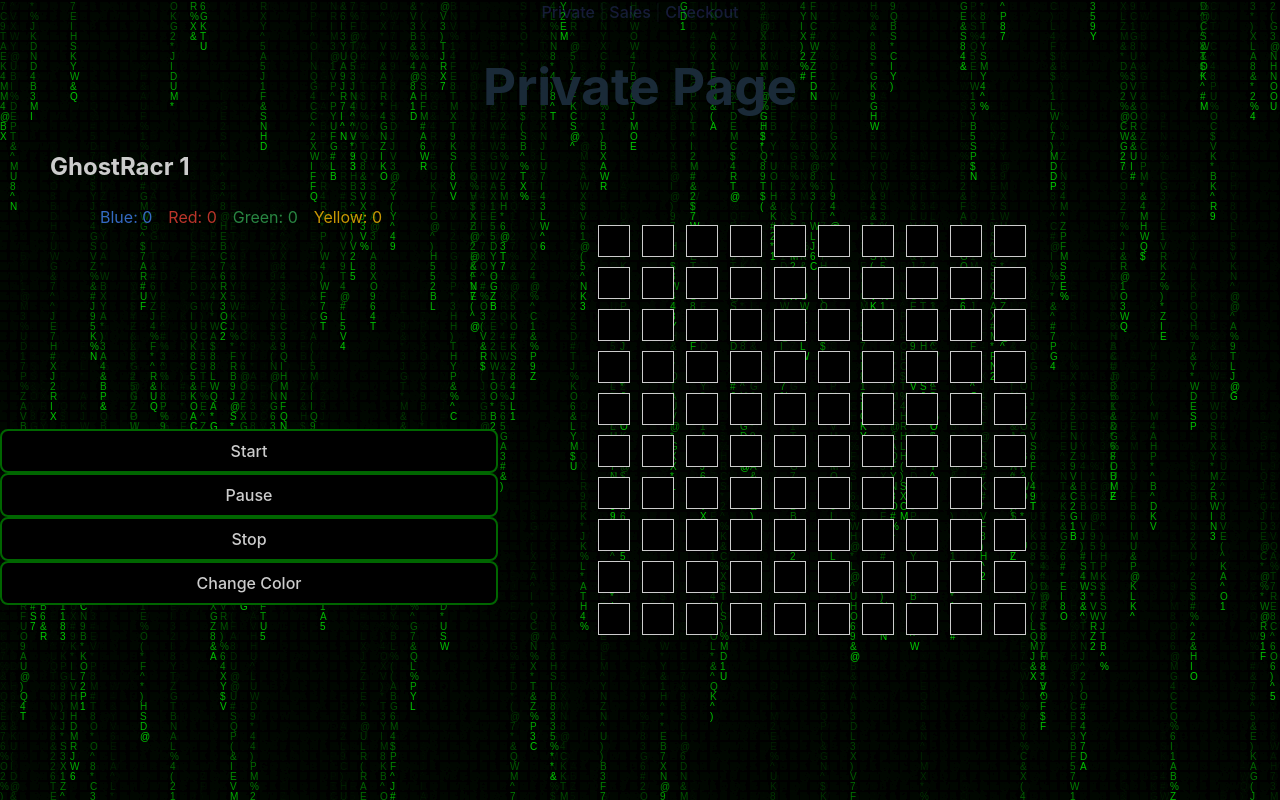
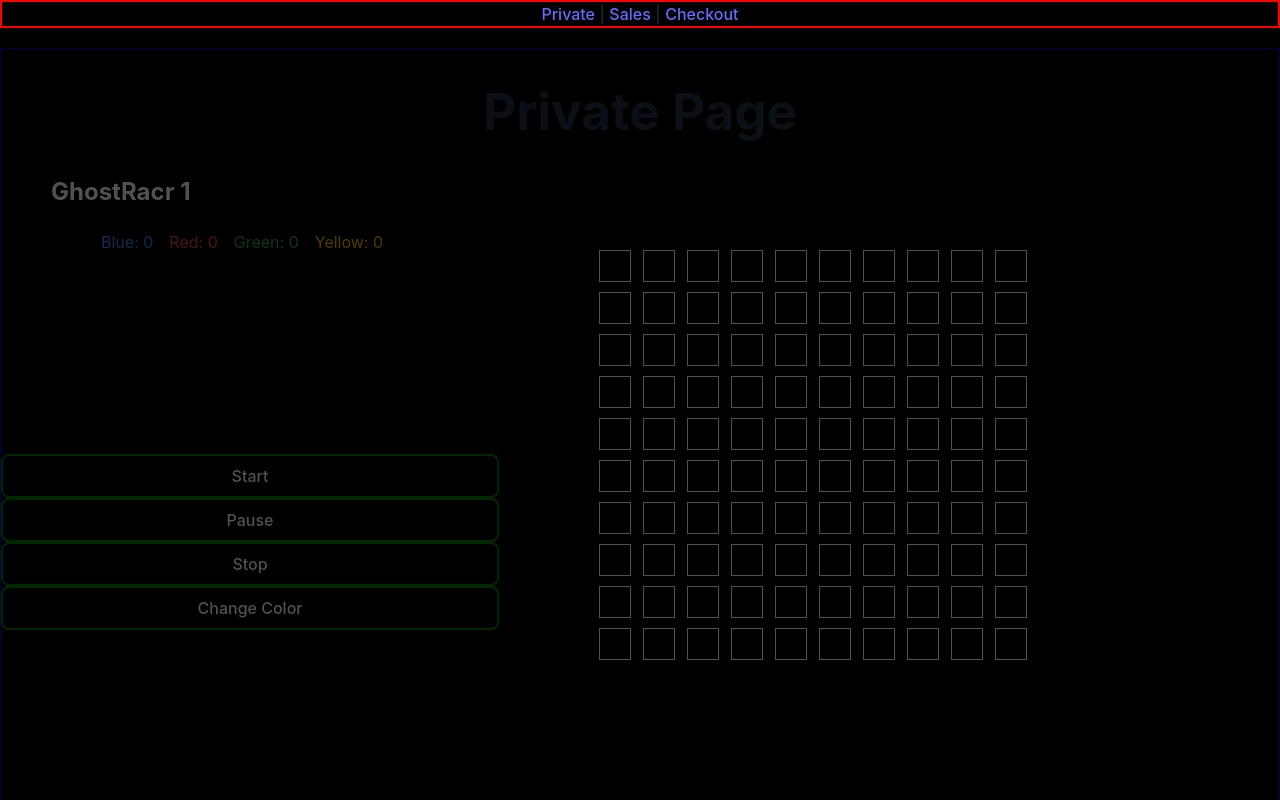
Before and after one commit to pmrprdc/gamifiedworkday, a React (Vite) app: page /private in a window 1280 px wide. Shown: the top 800 px of the page. Built offline with nearby package versions, Linux system fonts and the light colour scheme.

Commit message:
navigation works from private page component

```diff
--- a/src/App.jsx
+++ b/src/App.jsx
@@ -18,7 +18,7 @@ function App() {
     <div style={{ position: 'relative' }}> {/* Ensuring that the background is covered by other contents */}
       <MatrixEffect /> {/* This will run the Matrix background effect */}
       <BrowserRouter>
-        <nav>
+        <nav style={{border: "2px solid red", zIndex:"1"}}>
           <Link to="/private">Private</Link> |{" "}
           <Link to="/sales">Sales</Link> |{" "}
           <Link to="/checkout">Checkout</Link>
--- a/src/components/PRIVATE/PrivatePage.jsx
+++ b/src/components/PRIVATE/PrivatePage.jsx
@@ -4,14 +4,18 @@ import MatrixEffect from '../MatrixEffect'; // Adjust the path as necessary if i
 
 const PrivatePage = () => {
   return (
-    <div style={{ position: 'relative', width: '100%', height: '100vh', opacity:'80%'}}>
-      <MatrixEffect />
-      <div style={{ position: 'relative', zIndex: 0 }}>
+    <>
+    <MatrixEffect style={{zIndex: '1', marginTop: '0'}}/>
+    <div style={{ position: 'relative', width: '100%', height: '100vh', opacity:'80%', zIndex: "1"}}>
+
+      <div style={{ border: '1px solid blue', marginTop: '20px',position: 'relative', opacity: "40%", zIndex: "0" }}>
         <h1>Private Page</h1>
         <VisualTimer />
       </div>
     </div>
+    </>
   );
+
 };
 
 export default PrivatePage;
--- a/src/components/PRIVATE/TIMING/VisualTimer.jsx
+++ b/src/components/PRIVATE/TIMING/VisualTimer.jsx
@@ -193,7 +193,6 @@ const VisualTimer = () => {
         </div>
       ))}
       <div ref={bottomRef} style={{ height: '1px' }} />
-
     </div>
   );
 };
```
